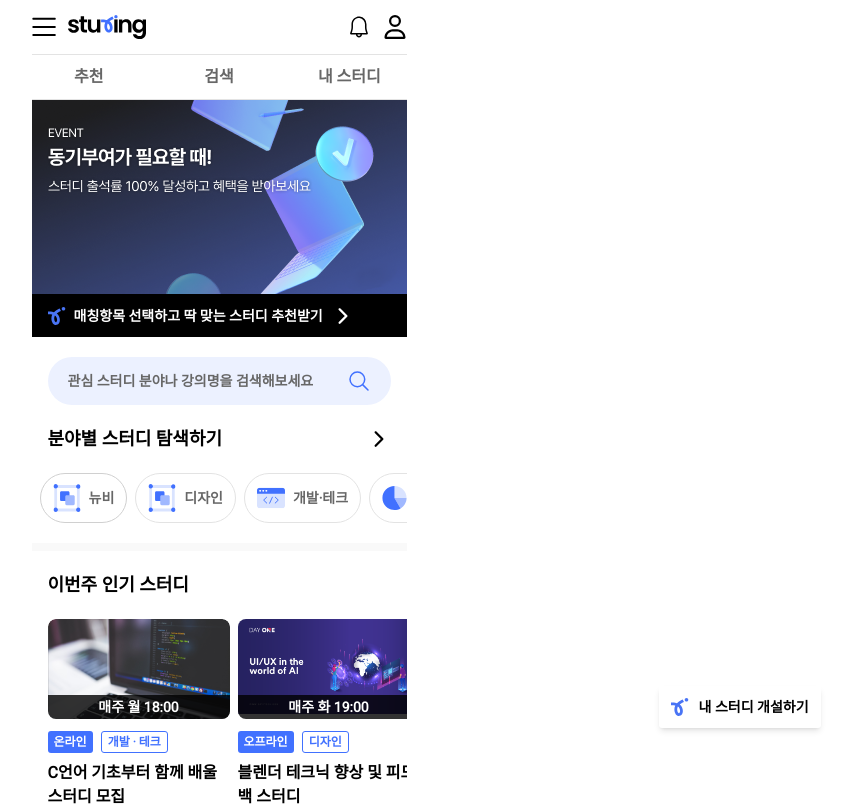
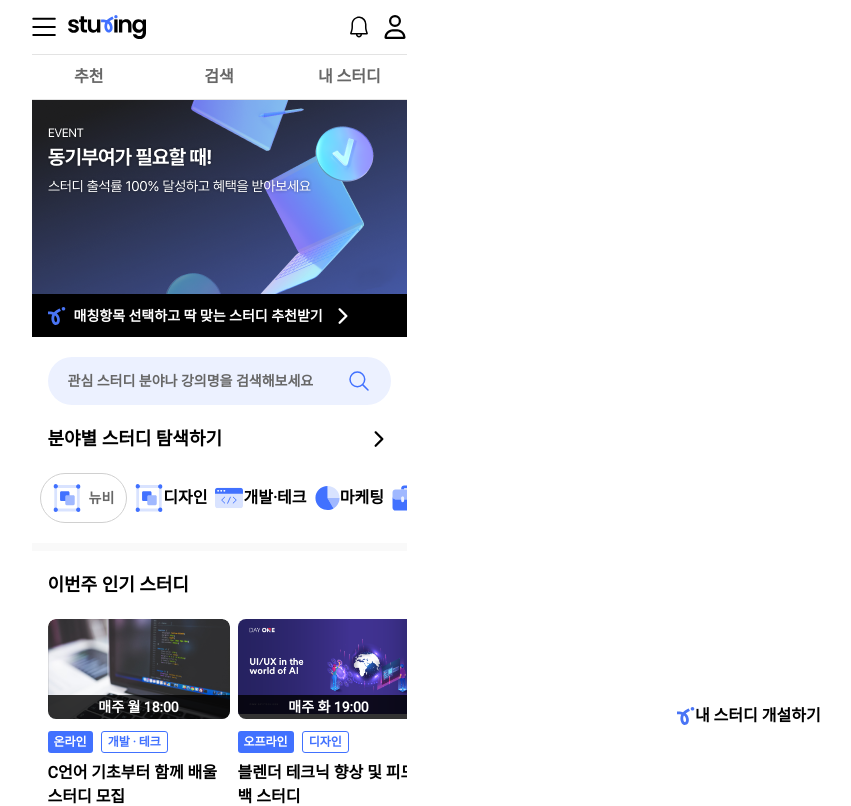
Before and after one commit to develop-13/sturing, a Next.js app: page /home in a window 1280 px wide. Shown: the top 806 px of the page, without its empty margins (421-1272 px from the left). Built offline with nearby package versions, Linux system fonts and the light colour scheme.

Commit message:
IconLabel수정2

```diff
--- a/src/components/molecules/IconLabelButton.tsx
+++ b/src/components/molecules/IconLabelButton.tsx
@@ -1,113 +1,65 @@
-import Icon from "../atoms/Icon";
+import Box, { TBoxColorTheme, TBoxShape } from "@/components/atoms/Box";
+import Icon from "@/components/atoms/Icon";
+import Text from "@/components/atoms/Text";
+
+function WriteButton() {}
 
 type TButtonLabel = {
   text: string;
   icon?: React.ReactNode;
   onClick?: () => void;
   isActive?: boolean;
-  theme: "primary" | "secondary" | "ordinary" | "shadow" | "kakao";
-  role:
-    | "matchingItem"
-    | "category"
-    | "studyItem"
-    | "reset"
-    | "write"
-    | "signup"
-    | "openStudy"
-    | "close";
+  usage: "matchingItem" | "category" | "close";
+  extraStyle?: string;
 };
 
 // icon 과 라벨이 같이 있는 버튼
 function IconLabelButton({ datas }: { datas: TButtonLabel }) {
   // theme 에 따라 fontColor, backgroundColor, borderColor이 달라집니다.
-  // role 에 따라 fontSize, height, width가 달라집니다.
+  // usage 에 따라 fontSize, height, width가 달라집니다.
 
-  let btnTheme = "";
-  let btnType = "";
+  let btnTheme: "" | TBoxColorTheme = "";
+  let btnShape: "" | TBoxShape = "";
+  let btnStyle = "inline shrink-0 font-bold ";
   let activeClassName = "";
 
-  switch (datas.theme) {
-    case "primary":
-      btnTheme = "text-white bg-mainColor ";
-      break;
-
-    case "secondary":
-      btnTheme = "text-mainColor bg-white border border-mainColor ";
-      break;
-
-    case "ordinary":
-      btnTheme = "text-gray-700 bg-white border border-gray-300 ";
-      break;
-
-    case "shadow":
-      btnTheme = "text-gray-1000 bg-white shadow-md ";
-      break;
-
-    case "kakao":
-      btnTheme = "text-gray-1000 bg-yellow ";
-      break;
-  }
-
-  switch (datas.role) {
+  switch (datas.usage) {
     case "matchingItem":
-      btnType = "w-full h-full text-[16px] gap-[10px] ";
+      btnTheme = "ordinary";
+      btnShape = "full";
       activeClassName = datas.isActive
         ? "border border-mainColor !bg-main-100 text-mainColor "
-        : "";
+        : " ";
       break;
 
     case "category":
-      btnType =
-        "w-auto px-[12px] h-[50px] text-[14px] gap-[8px] rounded-[9999px] ";
-      break;
-
-    case "reset":
-      btnType = "w-full h-[50px] text-[16px] gap-[2px] ";
-      break;
-
-    case "studyItem":
-      btnType = "w-auto px-[8px] h-[33px] text-[14px] gap-[3px] ";
-      break;
-
-    case "write":
-      btnType = "w-auto px-[6px] (py-[4px] | h-[26px]) text-[12px] gap-[4px] ";
-      break;
-
-    case "signup":
-      btnType = "w-full h-[45px] text-[14px] gap-[16px] ";
-      break;
-
-    case "openStudy":
-      btnType = "w-auto px-[12px] h-[42px] text-[14px] gap-[10px] ";
+      btnTheme = "ordinary";
+      btnShape = "rounded";
+      btnStyle += "w-auto px-[12px] text-[14px] gap-[8px] text-gray-700 ";
       break;
 
     case "close":
+      let closeStyle = "flex gap-[8px] items-center justify-center ";
       return (
-        <button
-          className={
-            btnTheme +
-            `w-auto px-[14px] h-[39px] text-[14px] font-bold flex gap-[8px] items-center justify-center rounded-[3px] `
-          }
-        >
-          <span>{datas.text}</span>
+        <Box props={{ extraCss: closeStyle + btnStyle + datas.extraStyle }}>
+          <Text>{datas.text}</Text>
           <Icon type="CLOSE" onClick={datas.onClick} />
-        </button>
+        </Box>
       );
   }
 
   return (
-    <button
-      onClick={datas.onClick}
-      className={
-        `flex font-bold justify-center items-center rounded-[3px] shrink-0 ` +
-        btnTheme +
-        btnType +
-        activeClassName
-      }
+    <Box
+      props={{
+        theme: btnTheme,
+        shape: btnShape,
+        extraCss: btnStyle + activeClassName,
+        onClick: datas.onClick,
+      }}
     >
       {datas.icon}
-      <span className="">{datas.text}</span>
-    </button>
+      <Text>{datas.text}</Text>
+    </Box>
   );
 }
 
--- a/src/components/molecules/IconLabelButton/IconLabelButton.tsx
+++ /dev/null
@@ -1,66 +0,0 @@
-import Box, { TBoxColorTheme, TBoxShape } from "@/components/atoms/Box";
-import Icon from "@/components/atoms/Icon";
-import Text from "@/components/atoms/Text";
-
-function WriteButton() {}
-
-type TButtonLabel = {
-  text: string;
-  icon?: React.ReactNode;
-  onClick?: () => void;
-  isActive?: boolean;
-  usage: "matchingItem" | "category" | "close";
-  extraStyle?: string;
-};
-
-// icon 과 라벨이 같이 있는 버튼
-function IconLabelButton({ datas }: { datas: TButtonLabel }) {
-  // theme 에 따라 fontColor, backgroundColor, borderColor이 달라집니다.
-  // usage 에 따라 fontSize, height, width가 달라집니다.
-
-  let btnTheme: "" | TBoxColorTheme = "";
-  let btnShape: "" | TBoxShape = "";
-  let btnStyle = "inline shrink-0 font-bold ";
-  let activeClassName = "";
-
-  switch (datas.usage) {
-    case "matchingItem":
-      btnTheme = "ordinary";
-      btnShape = "full";
-      activeClassName = datas.isActive
-        ? "border border-mainColor !bg-main-100 text-mainColor "
-        : " ";
-      break;
-
-    case "category":
-      btnTheme = "ordinary";
-      btnShape = "rounded";
-      btnStyle += "w-auto px-[12px] text-[14px] gap-[8px] text-gray-700 ";
-      break;
-
-    case "close":
-      let closeStyle = "flex gap-[8px] items-center justify-center ";
-      return (
-        <Box props={{ extraCss: closeStyle + btnStyle + datas.extraStyle }}>
-          <Text>{datas.text}</Text>
-          <Icon type="CLOSE" onClick={datas.onClick} />
-        </Box>
-      );
-  }
-
-  return (
-    <Box
-      props={{
-        theme: btnTheme,
-        shape: btnShape,
-        extraCss: btnStyle + activeClassName,
-        onClick: datas.onClick,
-      }}
-    >
-      {datas.icon}
-      <Text>{datas.text}</Text>
-    </Box>
-  );
-}
-
-export default IconLabelButton;
--- a/src/components/organisms/StudyCategory.tsx
+++ b/src/components/organisms/StudyCategory.tsx
@@ -3,7 +3,7 @@
 import { useRouter } from "next/navigation";
 import Icon from "../atoms/Icon";
 import ButtonLabel from "../molecules/IconLabelButton";
-import IconLabelButton from "../molecules/IconLabelButton/IconLabelButton";
+import IconLabelButton from "../molecules/IconLabelButton";
 
 export default function StudyCategory() {
   const router = useRouter();
--- a/src/components/templates/matching/AtmosphereTemplate.tsx
+++ b/src/components/templates/matching/AtmosphereTemplate.tsx
@@ -1,5 +1,5 @@
 import Icon from "@/components/atoms/Icon";
-import IconLabelButton from "@/components/molecules/IconLabelButton/IconLabelButton";
+import IconLabelButton from "@/components/molecules/IconLabelButton";
 import MatchingTitle from "@/components/molecules/MatchingTitle";
 import React from "react";
 import { TMatchingState, TDispatchFuncs } from "@/reducer/MatchingReducer";
--- a/src/components/templates/matching/InterestsTemplate.tsx
+++ b/src/components/templates/matching/InterestsTemplate.tsx
@@ -44,8 +44,7 @@ function InterestsTemplate({
               isActive: fieldLevels.has(interest.id),
               text: interest.text,
               icon: <Icon type={interest.iconType} />,
-              theme: "ordinary",
-              role: "matchingItem",
+              usage: "matchingItem",
               onClick: () => {
                 if (fieldLevels.has(interest.id)) {
                   deleteInterest(interest.id);
--- a/src/components/templates/matching/StudyPlaceTemplate.tsx
+++ b/src/components/templates/matching/StudyPlaceTemplate.tsx
@@ -3,7 +3,7 @@ import Icon from "@/components/atoms/Icon";
 import Text from "@/components/atoms/Text";
 import Button from "@/components/molecules/Button";
 import IconLabelButton from "@/components/molecules/IconLabelButton";
-import IconLabelButton2 from "@/components/molecules/IconLabelButton/IconLabelButton";
+import IconLabelButton2 from "@/components/molecules/IconLabelButton";
 import MatchingTitle from "@/components/molecules/MatchingTitle";
 import Searchbar from "@/components/molecules/Searchbar";
 import ButtonOptionDetail from "@/components/organisms/ButtonOptionDetail";
```
